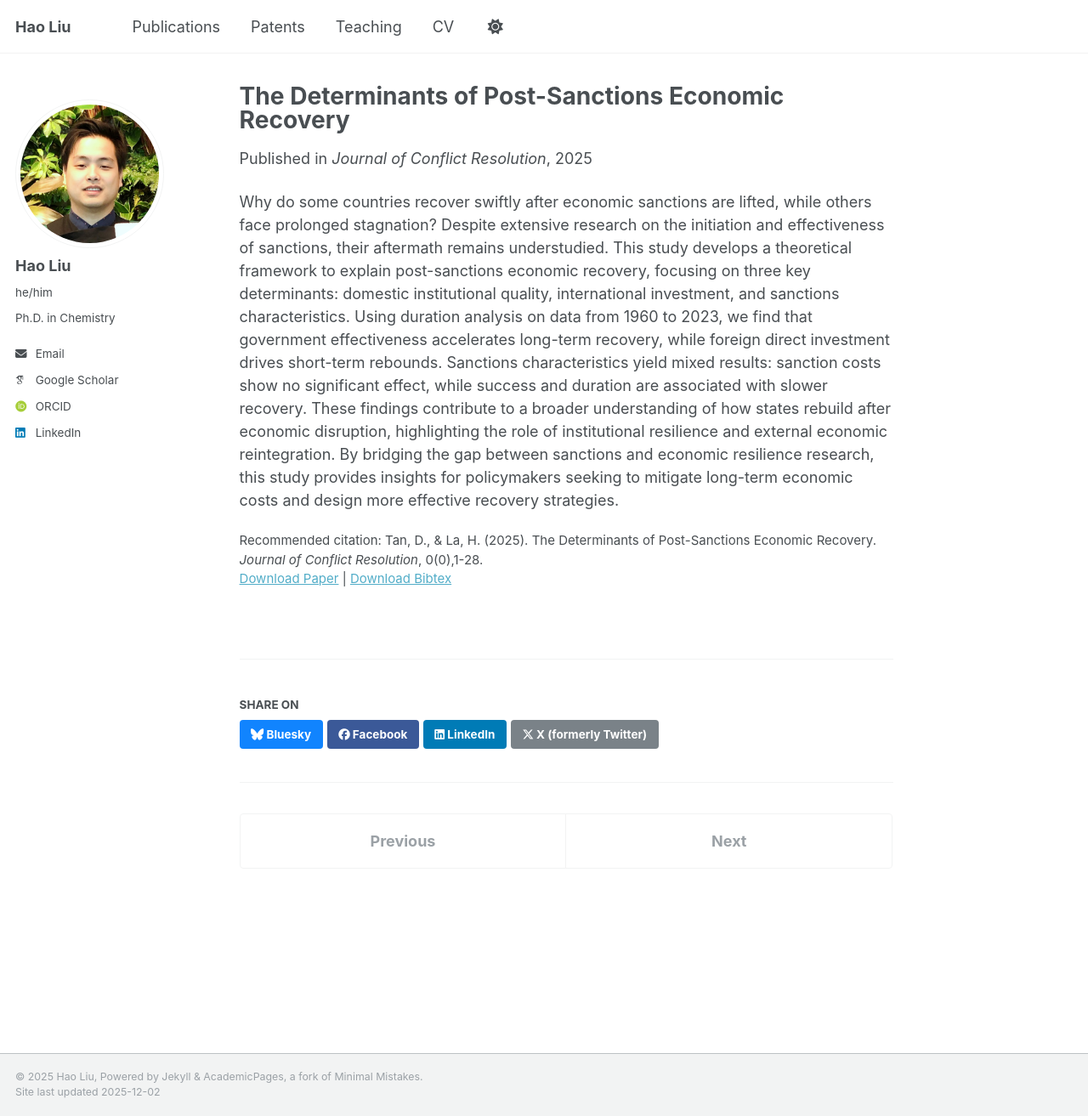
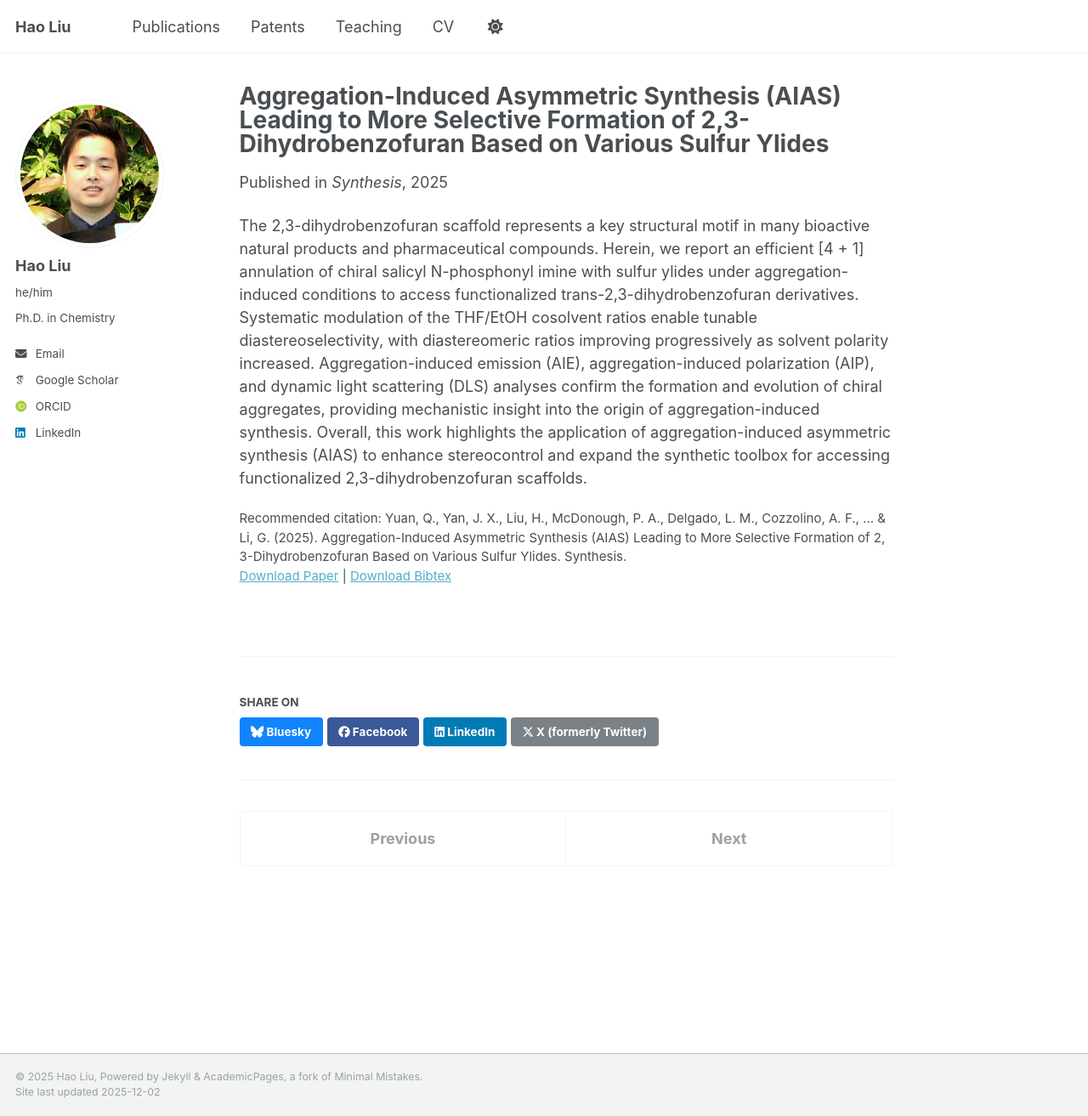
Before and after one commit to HaoLiuScholar/HaoLiuScholar.github.io, a Jekyll site: the page built from _publications/2025-JCR-PostSancRecovery.md, in a window 1280 px wide and 1313 px high. Shown: the whole window at 85% size. Built offline with Jekyll 4.4.1, drawn with Linux system fonts in a browser that asks for light colours; some web fonts are replaced; a script that is not in the unit is left out.

Commit message:
Revise publication details and content for AIAS study
Updated the title, permalink, excerpt, date, venue, paper URL, bibtex URL, and citation for the publication. Revised the content to reflect the new focus on aggregation-induced asymmetric synthesis.

```diff
--- a/_publications/2025-JCR-PostSancRecovery.md
+++ b/_publications/2025-JCR-PostSancRecovery.md
@@ -1,13 +1,13 @@
 ---
-title: "The Determinants of Post-Sanctions Economic Recovery"
+title: "Aggregation-Induced Asymmetric Synthesis (AIAS) Leading to More Selective Formation of 2,3-Dihydrobenzofuran Based on Various Sulfur Ylides"
 collection: publications
 category: manuscripts
-permalink: /publication/2025-JCR-PostSancRecovery
-excerpt: 'This study develops a theoretical framework to explain post-sanctions economic recovery, focusing on three key determinants.'
-date: 2025-08-26
-venue: 'Journal of Conflict Resolution'
-paperurl: 'https://journals.sagepub.com/doi/10.1177/00220027251372059'
-bibtexurl: 'http://dongantan.github.io/files/Tan&La.2025.JCR.bib'
-citation: 'Tan, D., & La, H. (2025). The Determinants of Post-Sanctions Economic Recovery. <i>Journal of Conflict Resolution</i>, 0(0),1-28.'
+permalink: /publication/2025S
+excerpt: 'This work highlights the application of aggregation-induced asymmetric synthesis (AIAS) to enhance stereocontrol and expand the synthetic toolbox for accessing functionalized 2,3-dihydrobenzofuran scaffolds.'
+date: 2025-10-23
+venue: 'Synthesis'
+paperurl: 'https://www.thieme-connect.com/products/ejournals/abstract/10.1055/a-2702-1118'
+bibtexurl: 'http://dongantan.github.io/files/2025S.bib'
+citation: 'Yuan, Q., Yan, J. X., Liu, H., McDonough, P. A., Delgado, L. M., Cozzolino, A. F., ... & Li, G. (2025). Aggregation-Induced Asymmetric Synthesis (AIAS) Leading to More Selective Formation of 2, 3-Dihydrobenzofuran Based on Various Sulfur Ylides. Synthesis.'
 ---
-Why do some countries recover swiftly after economic sanctions are lifted, while others face prolonged stagnation? Despite extensive research on the initiation and effectiveness of sanctions, their aftermath remains understudied. This study develops a theoretical framework to explain post-sanctions economic recovery, focusing on three key determinants: domestic institutional quality, international investment, and sanctions characteristics. Using duration analysis on data from 1960 to 2023, we find that government effectiveness accelerates long-term recovery, while foreign direct investment drives short-term rebounds. Sanctions characteristics yield mixed results: sanction costs show no significant effect, while success and duration are associated with slower recovery. These findings contribute to a broader understanding of how states rebuild after economic disruption, highlighting the role of institutional resilience and external economic reintegration. By bridging the gap between sanctions and economic resilience research, this study provides insights for policymakers seeking to mitigate long-term economic costs and design more effective recovery strategies.
+The 2,3-dihydrobenzofuran scaffold represents a key structural motif in many bioactive natural products and pharmaceutical compounds. Herein, we report an efficient [4 + 1] annulation of chiral salicyl N-phosphonyl imine with sulfur ylides under aggregation-induced conditions to access functionalized trans-2,3-dihydrobenzofuran derivatives. Systematic modulation of the THF/EtOH cosolvent ratios enable tunable diastereoselectivity, with diastereomeric ratios improving progressively as solvent polarity increased. Aggregation-induced emission (AIE), aggregation-induced polarization (AIP), and dynamic light scattering (DLS) analyses confirm the formation and evolution of chiral aggregates, providing mechanistic insight into the origin of aggregation-induced synthesis. Overall, this work highlights the application of aggregation-induced asymmetric synthesis (AIAS) to enhance stereocontrol and expand the synthetic toolbox for accessing functionalized 2,3-dihydrobenzofuran scaffolds.
```
